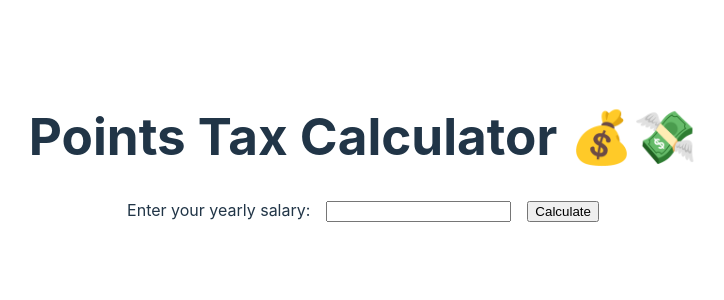
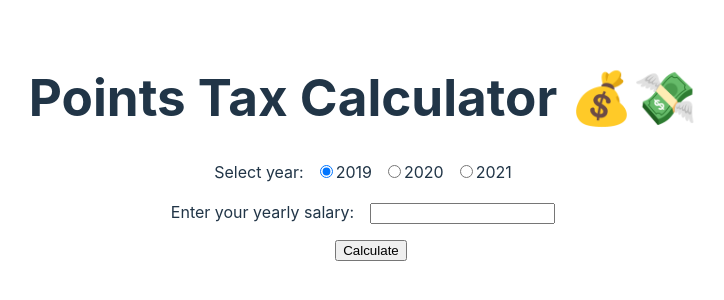
Before and after one commit to baikhuz/points-tax-calculator, a React (Vite) app: page / in a window 1280 px wide. Shown: the part 252-552 px from the top of the page, without its empty margins (277-1001 px from the left). Built offline with nearby package versions, Linux system fonts and the light colour scheme; no server answers.

Commit message:
error handling

```diff
--- a/src/App.css
+++ b/src/App.css
@@ -19,3 +19,14 @@ ul {
 .tax-form-error {
   color: red;
 }
+
+form {
+  display: flex;
+  flex-direction: column;
+  gap: 1rem;
+  align-items: center;
+}
+
+.submit-button {
+  width: fit-content;
+}
--- /dev/null
+++ b/src/components/RadioGroup.tsx
@@ -0,0 +1,47 @@
+import { useState } from "react";
+
+export type RadioGroupProps = {
+  labelText: string;
+  name: string;
+  radioButtons: {
+    value: string;
+    required?: boolean;
+  }[];
+  onChange?: (e: React.ChangeEvent<HTMLInputElement>) => void;
+};
+
+const RadioGroup = ({
+  labelText,
+  name,
+  radioButtons,
+  onChange,
+}: RadioGroupProps) => {
+  const [checkedValue, setCheckedValue] = useState<string>(
+    radioButtons[0].value
+  );
+  function handleChange(event: React.ChangeEvent<HTMLInputElement>) {
+    setCheckedValue(event.target.value);
+
+    // leaving the callback here for the same reason described in Input.tsx
+    onChange && onChange(event);
+  }
+  return (
+    <label>
+      {labelText}
+      {radioButtons.map((btn) => (
+        <label key={btn.value}>
+          <input
+            type="radio"
+            name={name}
+            value={btn.value}
+            checked={checkedValue === btn.value}
+            onChange={handleChange}
+          />
+          {btn.value}
+        </label>
+      ))}
+    </label>
+  );
+};
+
+export default RadioGroup;
--- a/src/components/TaxForm.tsx
+++ b/src/components/TaxForm.tsx
@@ -1,62 +1,26 @@
-import { useState } from "react";
 import Input from "./Input";
-import calculateTax from "../utils/calculateTax";
-import { TaxInfoType, BracketsData } from "../types";
-import { TAX_INFO_INIT } from "../constants";
-import useFetch from "../hooks/useFetch";
+import { TaxInfoType } from "../types";
+import useTaxForm from "../hooks/useTaxForm";
+import RadioGroup from "./RadioGroup";
+import { GET_YEAR_RADIO_BUTTONS } from "../constants";
 
 interface TaxFormProps {
   setTaxInfo: React.Dispatch<React.SetStateAction<TaxInfoType>>;
 }
 
-const GET_BRACKETS_URL = "http://localhost:5000/tax-calculator/brackets";
-
 const TaxForm = ({ setTaxInfo }: TaxFormProps) => {
-  const [salary, setSalary] = useState(0);
-  const [error, setError] = useState("");
-  const {
-    data,
-    error: fetchError,
-  }: { data: BracketsData | null; error: Error | null } =
-    useFetch(GET_BRACKETS_URL);
-
-  const onSubmit = async (e: React.FormEvent) => {
-    e.preventDefault();
-    setTaxInfo(TAX_INFO_INIT);
-    setError("");
-
-    if (fetchError) {
-      setError(
-        `Oops, something's wrong with our server, try again later: ${String(
-          fetchError
-        )}`
-      );
-      return;
-    }
-
-    if (salary <= 0) {
-      setError("Enter a positive salary!");
-      return;
-    }
-
-    if (data?.tax_brackets) {
-      const bracketsArr = data.tax_brackets;
-      const { taxRate, taxOwed, taxPerBand, effectiveTaxRate } = calculateTax(
-        salary,
-        bracketsArr
-      );
-
-      setTaxInfo({
-        taxRate,
-        taxOwed,
-        taxPerBand,
-        effectiveTaxRate,
-      });
-    }
-  };
+  const { setSalary, error, onSubmit, onRadioChange, loading } =
+    useTaxForm(setTaxInfo);
 
   return (
     <form onSubmit={onSubmit}>
+      {/* TODO: the api does not support years outside 2019-2021 range. this RadioGroup can be removed once the api is updated */}
+      <RadioGroup
+        labelText="Select year:"
+        name="year"
+        radioButtons={GET_YEAR_RADIO_BUTTONS}
+        onChange={onRadioChange}
+      />
       <label>
         Enter your yearly salary:
         <Input
@@ -65,7 +29,8 @@ const TaxForm = ({ setTaxInfo }: TaxFormProps) => {
           onChange={(e) => setSalary(e.target.value as unknown as number)}
         />
       </label>
-      <input type="submit" value="Calculate" />
+      <input type="submit" value="Calculate" className="submit-button" />
+      {loading ? "Loading..." : null}
       {error ? <p className="tax-form-error">Error: {error}</p> : null}
     </form>
   );
--- a/src/components/TaxInfo.tsx
+++ b/src/components/TaxInfo.tsx
@@ -19,15 +19,17 @@ const TaxInfo = ({ taxInfo }: TaxInfoProps) => {
           </li>
           <li>
             Tax Per Band:
-            {taxInfo.taxPerBand.map((band) => (
+            {taxInfo.taxPerBand.map((band) => {
+              return (
                 <div key={band.rate}>
-                {Number(band.rate.toFixed(2)) * 100}%:{" "}
+                  {(Number(band.rate) * 100).toFixed(2)}%:{" "}
                   {band.amount.toLocaleString("en-US", {
                     style: "currency",
                     currency: "USD",
                   })}
                 </div>
-            ))}
+              );
+            })}
           </li>
           <li>
             Effective Tax Rate:{" "}
--- a/src/constants.ts
+++ b/src/constants.ts
@@ -11,3 +11,21 @@ export const TAX_INFO_INIT = {
   ],
   effectiveTaxRate: 0,
 };
+
+export const GET_BRACKETS_URL =
+  "http://localhost:5001/tax-calculator/brackets/";
+
+export const GET_YEAR_RADIO_BUTTONS = [
+  {
+    value: "2019",
+    required: true,
+  },
+  {
+    value: "2020",
+    required: true,
+  },
+  {
+    value: "2021",
+    required: true,
+  },
+];
--- a/src/hooks/useFetch.ts
+++ /dev/null
@@ -1,28 +0,0 @@
-import { useState, useEffect } from "react";
-
-interface FetchState<T> {
-  data: T | null;
-  error: Error | null;
-}
-
-const useFetch = <T>(url: string): FetchState<T> => {
-  const [data, setData] = useState<T | null>(null);
-  const [error, setError] = useState<Error | null>(null);
-
-  useEffect(() => {
-    const fetchData = async () => {
-      try {
-        const response = await fetch(url);
-        const json = await response.json();
-        setData(json);
-      } catch (err) {
-        setError(err as Error);
-      }
-    };
-    fetchData();
-  }, [url]);
-
-  return { data, error };
-};
-
-export default useFetch;
--- /dev/null
+++ b/src/hooks/useTaxForm.ts
@@ -0,0 +1,85 @@
+import { useCallback, useState } from "react";
+import calculateTax from "../utils/calculateTax";
+import { TaxInfoType } from "../types";
+import { TAX_INFO_INIT, GET_BRACKETS_URL } from "../constants";
+
+const useTaxForm = (
+  setTaxInfo: React.Dispatch<React.SetStateAction<TaxInfoType>>
+) => {
+  const [salary, setSalary] = useState(0);
+  const [selectedYear, setSelectedYear] = useState("2019");
+  function onRadioChange(e: React.ChangeEvent<HTMLInputElement>) {
+    setSelectedYear(e.target.value);
+  }
+  const [error, setError] = useState("");
+
+  // fetching logic is usually contained in a custom hook for bigger apps
+  // although i'd use ReactQuery library for all API calls for cleaner code and easy caching
+  const [loading, setLoading] = useState(false);
+  const [fetchError, setFetchError] = useState<Error | null>(null);
+  const fetchData = async (url: string) => {
+    try {
+      setLoading(true);
+      const response = await fetch(url);
+      setLoading(false);
+
+      if (response.status !== 200) {
+        const err = new Error(response.statusText);
+        setFetchError(err);
+      }
+      return await response.json();
+    } catch (err) {
+      setFetchError(err as Error);
+    }
+  };
+
+  const onSubmit = useCallback(
+    async (e: React.FormEvent) => {
+      e.preventDefault();
+      setTaxInfo(TAX_INFO_INIT);
+      setError("");
+
+      if (salary <= 0) {
+        setError("Enter a positive salary!");
+        return;
+      }
+
+      const data = await fetchData(`${GET_BRACKETS_URL}${selectedYear}`);
+
+      if (fetchError) {
+        setError(
+          `Oops, something's wrong with our server, refresh the page and try again: ${String(
+            fetchError
+          )}`
+        );
+        return;
+      }
+
+      if (data?.tax_brackets) {
+        const bracketsArr = data.tax_brackets;
+        const { taxRate, taxOwed, taxPerBand, effectiveTaxRate } = calculateTax(
+          salary,
+          bracketsArr
+        );
+
+        setTaxInfo({
+          taxRate,
+          taxOwed,
+          taxPerBand,
+          effectiveTaxRate,
+        });
+      }
+    },
+    [fetchError, salary, selectedYear, setTaxInfo]
+  );
+
+  return {
+    setSalary,
+    error,
+    onSubmit,
+    onRadioChange,
+    loading,
+  };
+};
+
+export default useTaxForm;
--- a/src/utils/calculateTax.ts
+++ b/src/utils/calculateTax.ts
@@ -1,4 +1,4 @@
-import { TaxBracket, TaxBracketWithAmount } from "../App";
+import { TaxBracket, TaxBracketWithAmount } from "../types";
 
 export default function calculateTax(
   salary: number,
```
Lines whose indentation alone changed are shown as unchanged.
